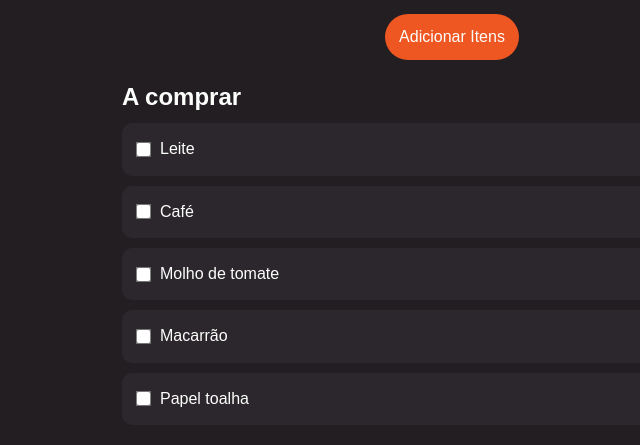
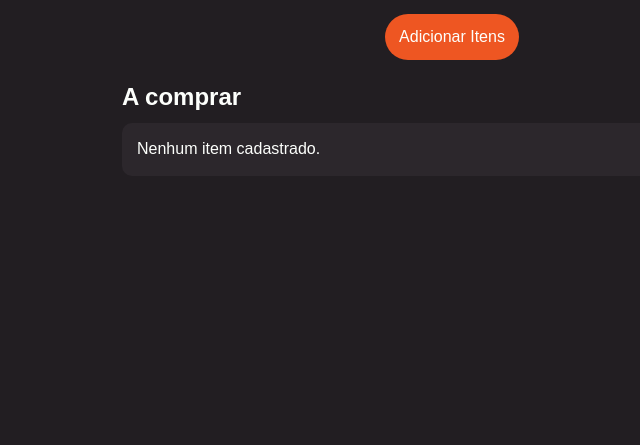
Before and after one commit to DanFonR/tecweb_av1, a plain HTML site: page src/lista.html in a window 1280 px wide. Shown: the part 115-560 px from the top of the page, without its empty margins (188-828 px from the left). Drawn offline with Linux system fonts and the light colour scheme.

Commit message:
feat: Referencia script em cada página.
Páginas agora referenciam dados.js nas tags <script>.
Adiciona-se, também, o atributo defer para esperar o carregamento da página antes de iniciar o script.
Altera id de ul em index.html e lista.html para refletir script (possivelmente será alterado posteriormente), e retira exemplos de li.

```diff
--- a/src/lista.html
+++ b/src/lista.html
@@ -5,7 +5,7 @@
     <meta name="viewport" content="width=device-width, initial-scale=1.0">
     <title>Lista de Itens Cadastrados</title>
     <link rel="stylesheet" href="./style.css">
-    <script src=""></script>
+    <script src="./dados.js" defer></script>
 </head>
 <body class="lista-body">
     <header>
@@ -25,13 +25,7 @@
         </section>
         <section>
             <h2>A comprar</h2>
-            <ul id="lista-comprar">
-                <!-- exemplos -->
-                <li><input type="checkbox" name="" id="lorem1"><label for="">Leite</label></li>
-                <li><input type="checkbox" name="" id="lorem1"><label for="">Café</label></li>
-                <li><input type="checkbox" name="" id="lorem1"><label for="">Molho de tomate</label></li>
-                <li><input type="checkbox" name="" id="lorem1"><label for="">Macarrão</label></li>
-                <li><input type="checkbox" name="" id="lorem1"><label for="">Papel toalha</label></li>
+            <ul id="lista">
             </ul>
         </section>
         <!-- <section>
```
Also changed, not shown: src/cadastro.html (+1 -1 lines), src/index.html (+2 -8 lines).
